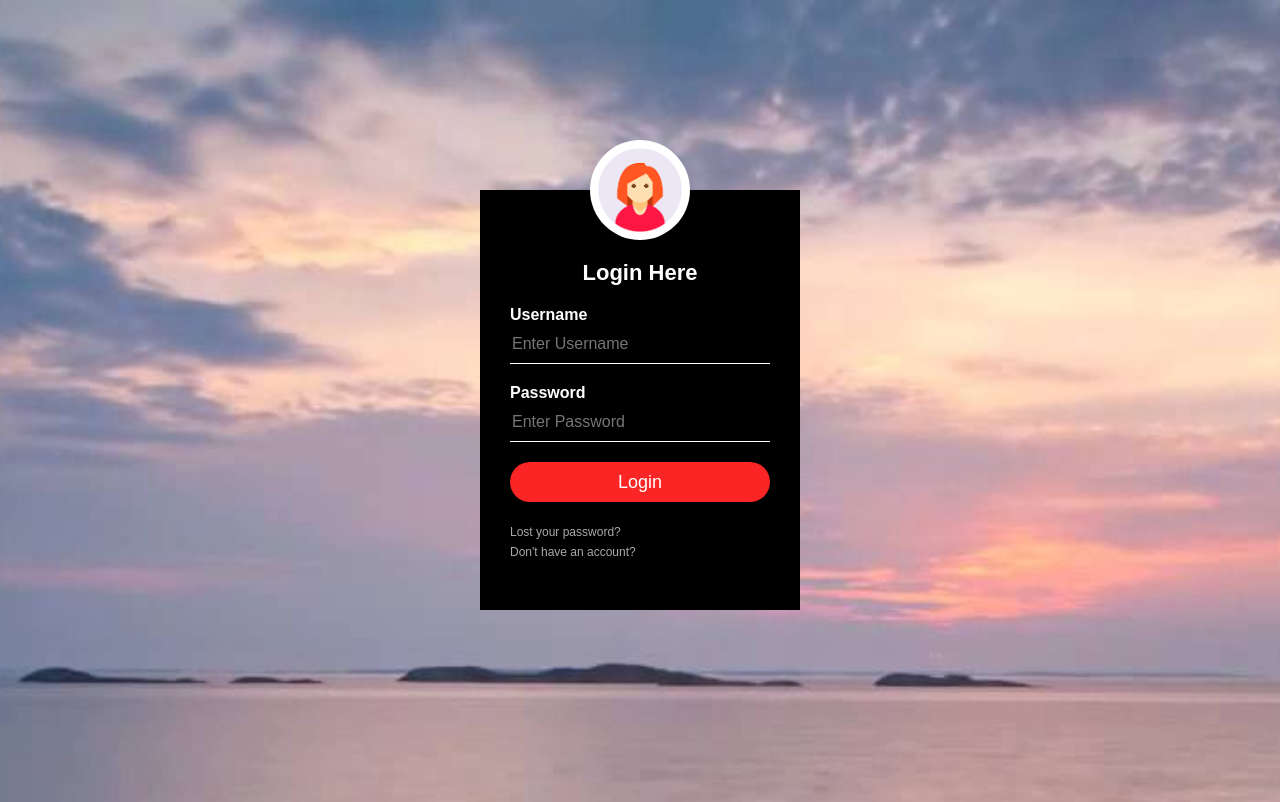
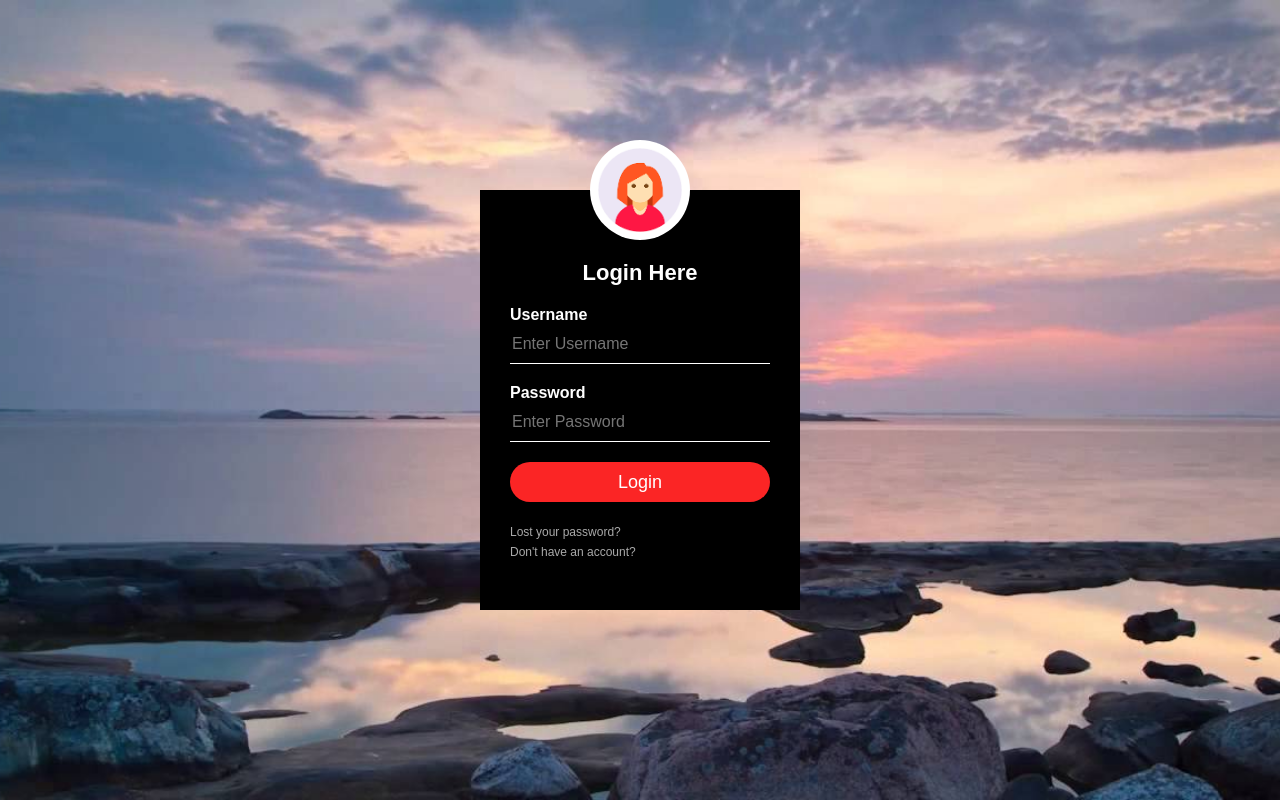
Before and after one commit to christok1089/LoginForm, a plain HTML site: page index.html in a window 1280 px wide. Shown: the top 802 px of the page. Drawn offline with Linux system fonts and the light colour scheme.

Commit message:
fixed background image scaling

```diff
--- a/index.css
+++ b/index.css
@@ -1,6 +1,7 @@
 body {
-    margin-top: 40%;
+    margin: 0;
     padding: 0;
+    height: 100%;
     background: url(pic3.jpg);
     background-repeat: no-repeat;
     background-size: cover;
```
